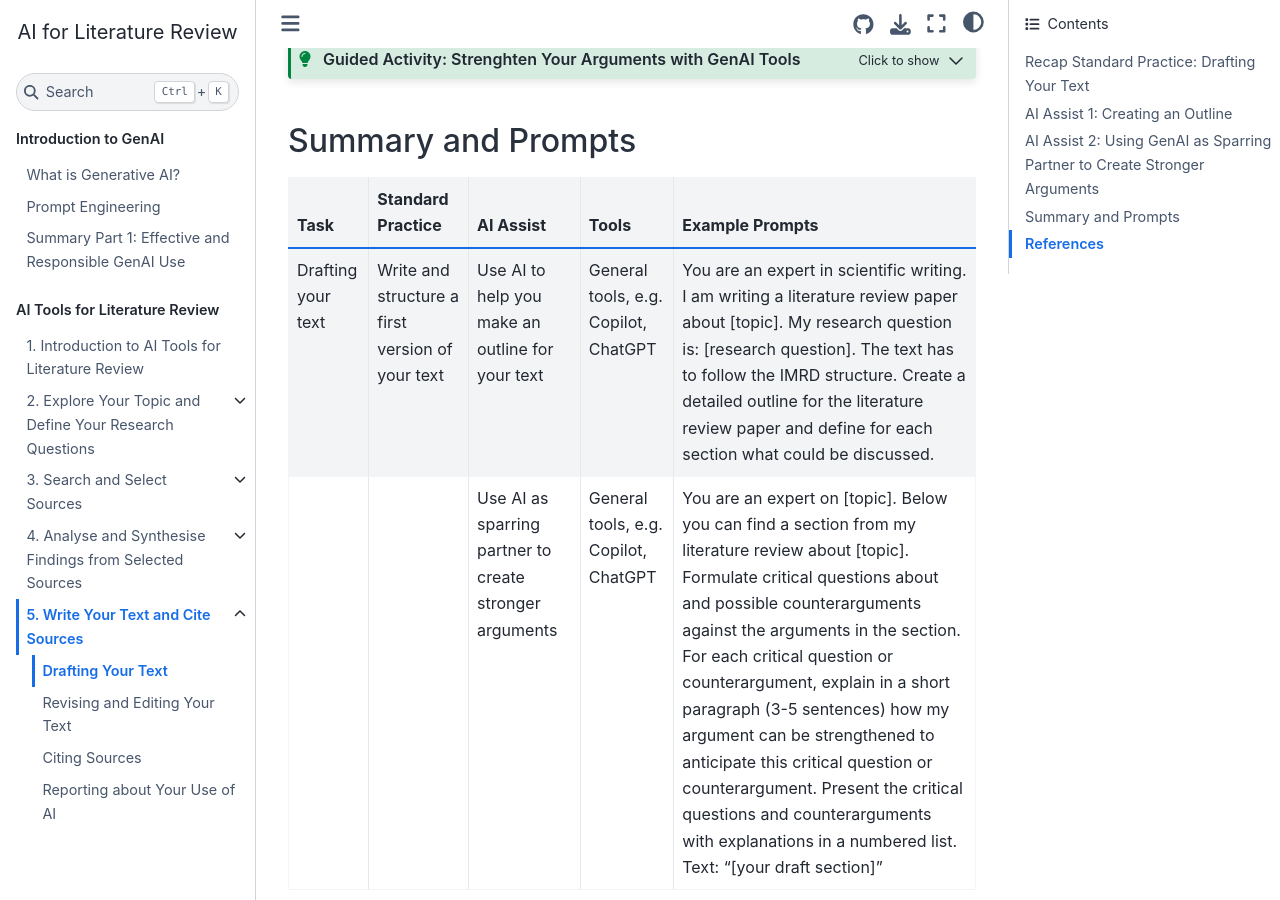
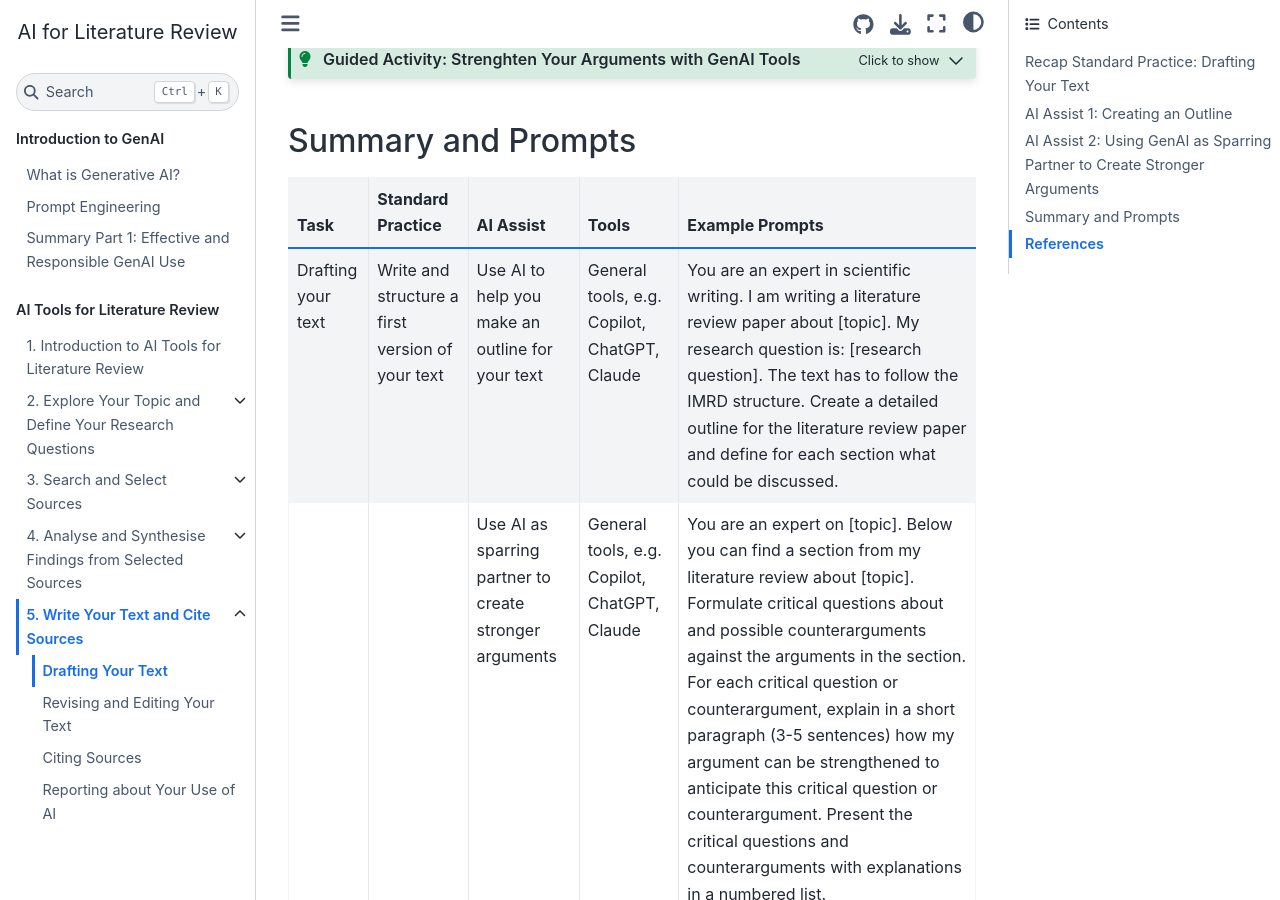
Before and after one commit to lwalma/ai-lit-review, a Jupyter Book: the page built from book/part2/5a-draft.md, in a window 1280 px wide and 900 px high, scrolled down 2125 px. Built offline with Jupyter Book 1.0.4 settings and Sphinx 7.4.7 and the Sphinx Book theme 1.1.4, drawn with Linux system fonts in a browser that asks for light colours; comment, search, counter and statistics services are not loaded; part of the change alters nothing that is shown.

Commit message:
Update 5a-draft.md

````diff
--- a/book/part2/5a-draft.md
+++ b/book/part2/5a-draft.md
@@ -49,18 +49,13 @@ Do not blindly follow the AI's suggestions for your outline. Use your own critic
 ```{admonition} Guided Activity: Use General AI Tools to Create an Outline
 :class: dropdown tip
 
-**Step 1.** Choose **two** of the following general AI-tools:
-- Copilot
-- ChatGPT
-- Perplexity
-- Gemini
-- Claude
+**Step 1.** Choose **two** of the following general AI tools: Copilot, ChatGPT, Claude, Gemini, Perplexity.
 
 **Step 2.** Ask both tools the same question. You can use the following example prompt (and adjust where necessary):
 
 _You are an expert in scientific writing. I am writing a literature review paper about [topic]. My research question is: [research question]. The text has to follow the IMRD structure. Create a detailed outline for the literature review paper and define for each section what could be discussed._
 
-**Step 3.** Compare and evaluate the outcome:
+**Step 3.** Compare and evaluate the results from both tools:
 - What are the main similarities and differences between the two suggested outlines?
 - Which suggestions are useful for your text (and which are not)?
 
@@ -84,7 +79,7 @@ Text: "[your draft section]"
 ```{admonition} Guided Activity: Strenghten Your Arguments with GenAI Tools
 :class: dropdown tip
 
-**Step 1.** Choose a general AI-tools, for example Copilot, ChatGPT, Perplexity, Gemini or Claude. Check if this tool has a deep reasoning mode and decide for yourself whether you want to use this or not.
+**Step 1.** Choose a general AI tool, for example Copilot, ChatGPT or Claude. Check if this tool has a deep reasoning mode and decide for yourself whether you want to use this or not.
 
 **Step 2.** Select a section from your text, preferably a section that you have some doubts about.
 
@@ -97,7 +92,8 @@ Text: "[your draft section]"_
 - Which critical questions and counterarguments are useful to improve your text?
 - Are the suggestions that the tool gave you to anticipate these questions and counterarguments helpful?
 - If necessary, ask the AI follow-up questions about the suggestions it gave.
-Step 5: Improve your text based on the outcome of the previous steps.
+
+**Step 5.** Improve your text based on the outcome of the previous steps.
 
 ```
 
@@ -105,8 +101,8 @@ Step 5: Improve your text based on the outcome of the previous steps.
 
 | Task | Standard Practice | AI Assist | Tools | Example Prompts |
 |-|-|-|-|-|
-| Drafting your text | Write and structure a first version of your text | Use AI to help you make an outline for your text | General tools, e.g. Copilot, ChatGPT | You are an expert in scientific writing. I am writing a literature review paper about [topic]. My research question is: [research question]. The text has to follow the IMRD structure. Create a detailed outline for the literature review paper and define for each section what could be discussed.|
-| | | Use AI as sparring partner to create stronger arguments | General tools, e.g. Copilot, ChatGPT | You are an expert on [topic]. Below you can find a section from my literature review about [topic]. Formulate critical questions about and possible counterarguments against the arguments in the section. For each critical question or counterargument, explain in a short paragraph (3-5 sentences) how my argument can be strengthened to anticipate this critical question or counterargument. Present the critical questions and counterarguments with explanations in a numbered list. <br> Text: "[your draft section]"|
+| Drafting your text | Write and structure a first version of your text | Use AI to help you make an outline for your text | General tools, e.g. Copilot, ChatGPT, Claude | You are an expert in scientific writing. I am writing a literature review paper about [topic]. My research question is: [research question]. The text has to follow the IMRD structure. Create a detailed outline for the literature review paper and define for each section what could be discussed.|
+| | | Use AI as sparring partner to create stronger arguments | General tools, e.g. Copilot, ChatGPT, Claude | You are an expert on [topic]. Below you can find a section from my literature review about [topic]. Formulate critical questions about and possible counterarguments against the arguments in the section. For each critical question or counterargument, explain in a short paragraph (3-5 sentences) how my argument can be strengthened to anticipate this critical question or counterargument. Present the critical questions and counterarguments with explanations in a numbered list. <br> Text: "[your draft section]"|
 
 ## References
 
````
